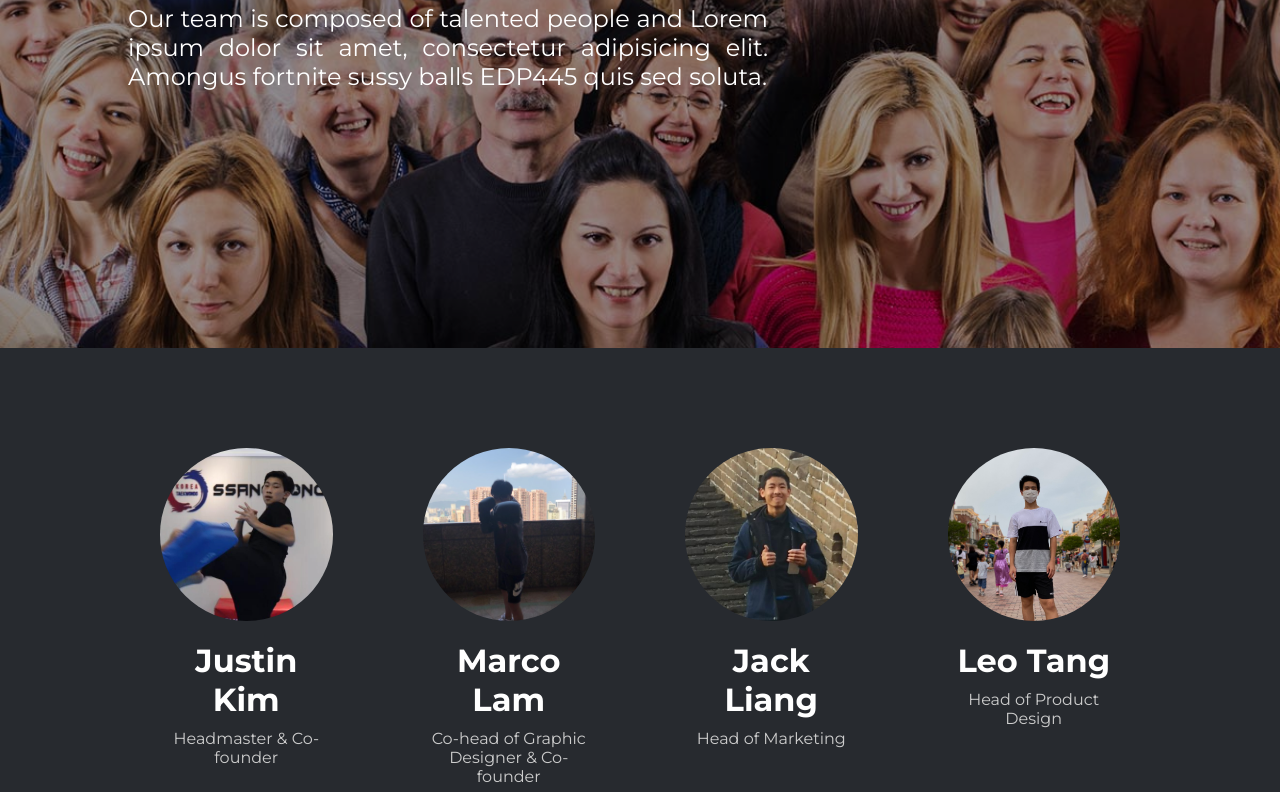
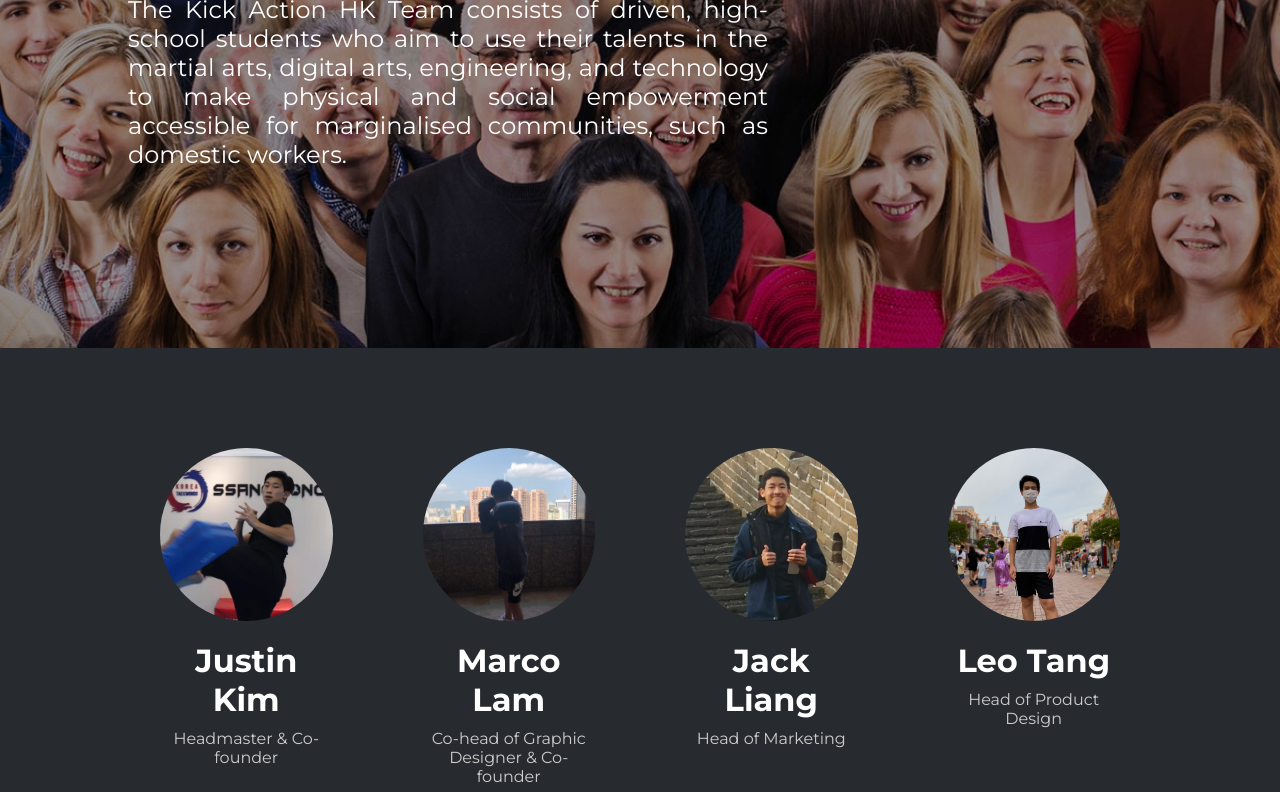
Before and after one commit to SkullCutter02/kickaction, a plain HTML site: page about-us.html in a window 1280 px wide. Shown: the part 452-1244 px from the top of the page. Drawn offline with Linux system fonts and the light colour scheme.

Commit message:
Added bio for 'meet the team'

```diff
--- a/about-us.html
+++ b/about-us.html
@@ -27,9 +27,10 @@
       <div class="hero-content">
         <h1 class="hero-title">Meet the Team</h1>
         <p class="hero-description">
-          Our team is composed of talented people and Lorem ipsum dolor sit
-          amet, consectetur adipisicing elit. Amongus fortnite sussy balls
-          EDP445 quis sed soluta.
+          The Kick Action HK Team consists of driven, high-school students who
+          aim to use their talents in the martial arts, digital arts,
+          engineering, and technology to make physical and social empowerment
+          accessible for marginalised communities, such as domestic workers.
         </p>
       </div>
     </div>
```
